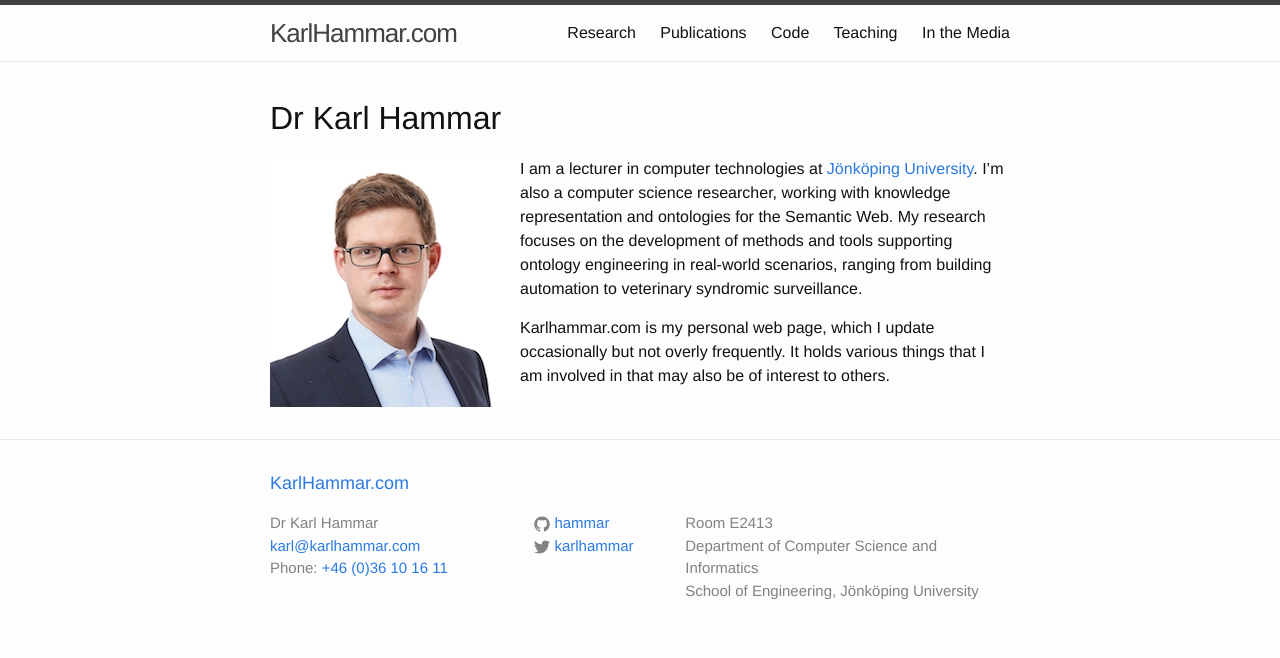
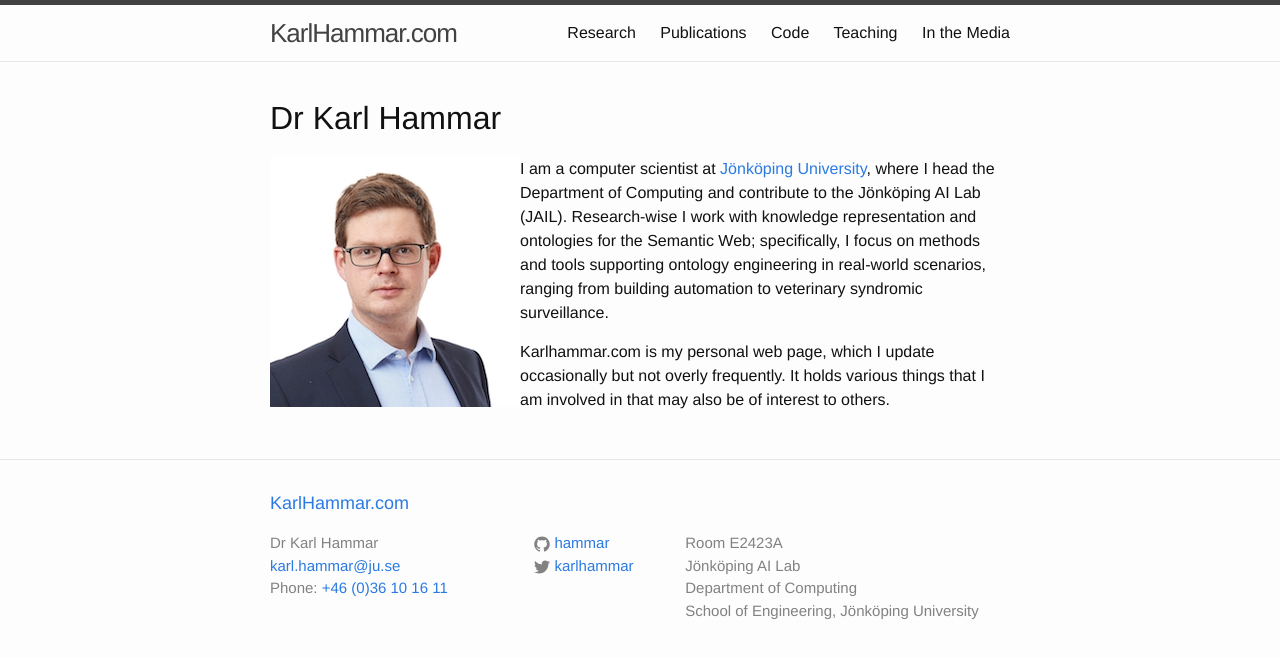
Before and after one commit to hammar/hammar.github.io, a Jekyll site: the page built from index.md, in a window 1280 px wide. Shown: the top 658 px of the page. Built offline with Jekyll 4.4.1, drawn with Linux system fonts in a browser that asks for light colours.

Commit message:
Updated webpage to mention new role

```diff
--- a/_includes/site-footer.html
+++ b/_includes/site-footer.html
@@ -9,7 +9,7 @@
       <div class="footer-col" id="footer-col-1">
         <ul id="contact-list">
           <li><span itemprop="honorificPrefix">Dr</span> <span itemprop="givenName">Karl</span> <span itemprop="familyName">Hammar</span></li>
-          <li><a href="mailto:karl@karlhammar.com"><span itemprop="email">karl@karlhammar.com</span></a></li>
+          <li><a href="mailto:karl.hammar@ju.se"><span itemprop="email">karl.hammar@ju.se</span></a></li>
           <li>Phone: <a href="tel:+4636101611"><span itemprop="telephone">+46 (0)36 10 16 11</span></a></li>
         </ul>
       </div>
@@ -22,9 +22,11 @@
       </div>
 
       <div class="footer-col" id="footer-col-3">
-        <p itemprop="workLocation" itemtype="https://schema.org/Place">Room E2413<br />
-        Department of Computer Science and Informatics<br />
-        School of Engineering, Jönköping University</p>
+        <p itemprop="workLocation" itemtype="https://schema.org/Place">Room E2423A<br />
+          Jönköping AI Lab<br />
+          Department of Computing<br />
+          School of Engineering, Jönköping University
+        </p>
       </div>
     </div>
 
--- a/index.md
+++ b/index.md
@@ -10,8 +10,7 @@ title: Dr Karl Hammar
 
 <img src="{{site.url}}/images/karl.jpg" alt="Karl Hammar" itemprop="image" style="float:left;" />
 
-I am a lecturer in computer technologies at <a itemprop="worksFor" href="https://ju.se/"><span itemscope itemtype="https://schema.org/CollegeOrUniversity" itemid="https://ju.se/"><span itemprop="name">Jönköping University</span></span></a>. I'm also a computer science researcher, working with knowledge representation and ontologies for the Semantic Web. My research focuses on the development of methods and tools supporting ontology engineering in real-world scenarios, ranging from building automation to veterinary syndromic surveillance.
+I am a computer scientist at <a itemprop="worksFor" href="https://ju.se/"><span itemscope itemtype="https://schema.org/CollegeOrUniversity" itemid="https://ju.se/"><span itemprop="name">Jönköping University</span></span></a>, where I head the Department of Computing and contribute to the Jönköping AI Lab (JAIL). Research-wise I work with knowledge representation and ontologies for the Semantic Web; specifically, I focus on methods and tools supporting ontology engineering in real-world scenarios, ranging from building automation to veterinary syndromic surveillance.
 
 Karlhammar.com is my personal web page, which I update occasionally but not overly frequently. It holds various things that I am involved in that may also be of interest to others.
-
 </div>
```
Also changed, not shown: 01-research.md (+1 -1 lines).
